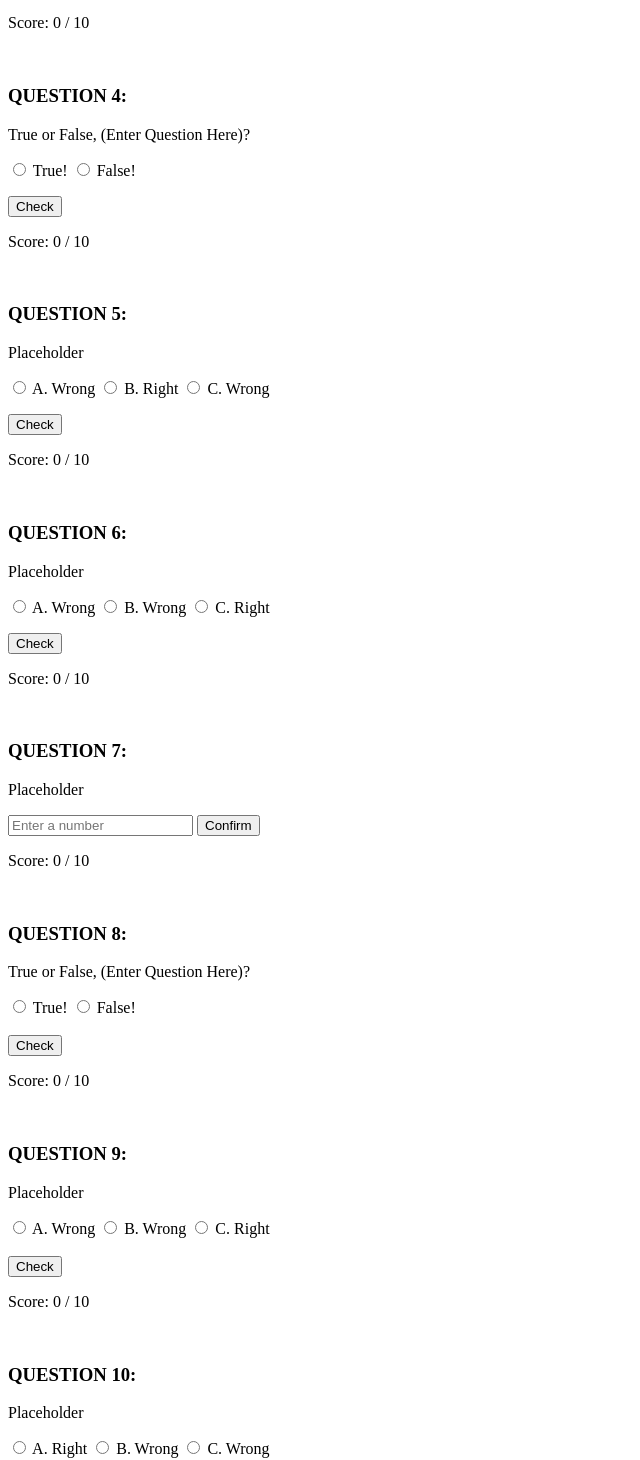
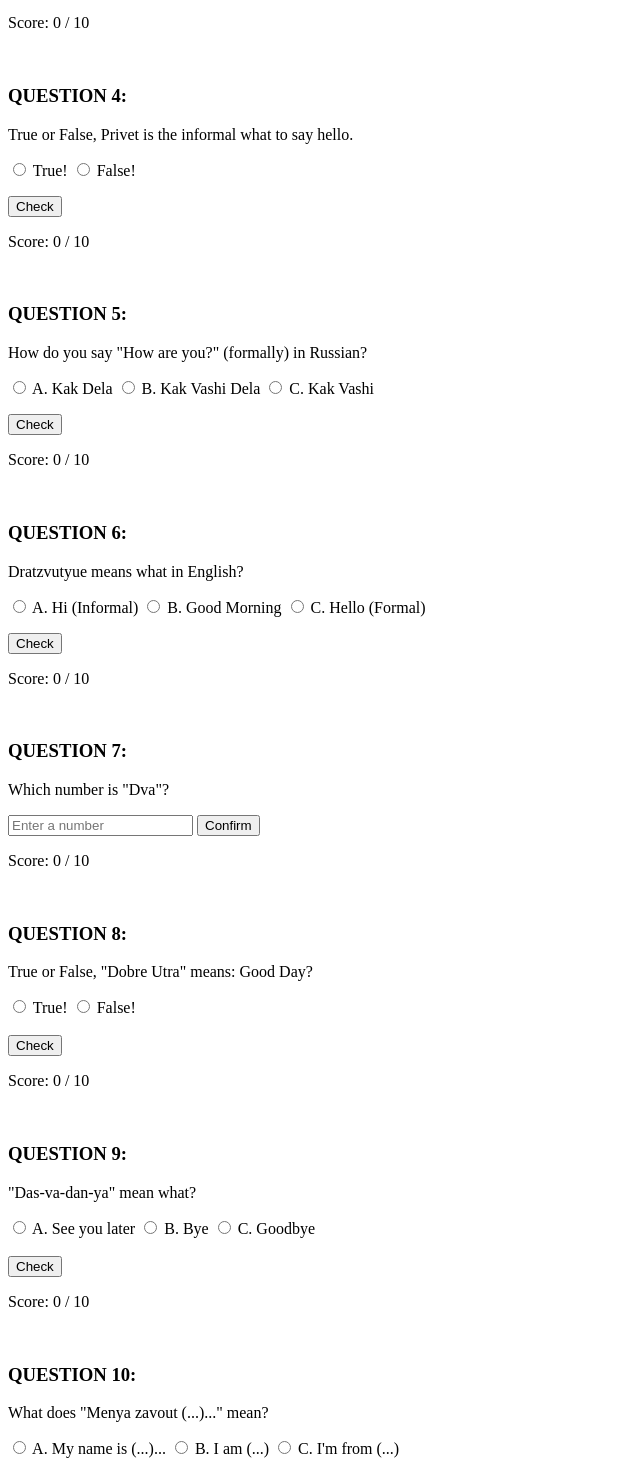
Before and after one commit to marinagreen/Exam-Quiz, a Svelte app: page / in a window 1280 px wide. Shown: the part 651-2111 px from the top of the page, without its empty margins (0-640 px from the left). Built offline with nearby package versions, Linux system fonts and the light colour scheme.

Commit message:
finished the questions, trying to somehow get the while loop working.

```diff
--- a/src/App.svelte
+++ b/src/App.svelte
@@ -2,6 +2,8 @@
 
 let score = 0;
 let result = ''
+let message = ''
+let message1 = 'Thanks for playing!'
 
 let first, second, third, forth, fifth,
 sixth, seventh, eighth, ninth, tenth = ''
@@ -55,7 +57,7 @@ if (a.includes('Q1')) {
 
 // CHECK BUTTON FUNCTION (for text input q's)
 function confirm(b) {
-  if (name === 'one','1'){
+  if (name === 'one'){
     result3 = 'Correct !!'
     score += 1
   } else {
@@ -64,7 +66,7 @@ function confirm(b) {
 }
 
 function confirm1(c) {
-  if (name1 === 'one','1'){
+  if (name1 === 'two'){
     result3 = 'Correct !!'
     score += 1
   } else {
@@ -72,23 +74,8 @@ function confirm1(c) {
   }
 }
 
-// while (score < 5) {
-//   message = "You did well! Thanks for playing"
-//   if  (score > 5)
-//   message = "Good try! Thanks for playing"
-// }
-
-// let message = ''
-// let message1 = 'You did well! Thanks for playing.'
-// let message2 = 'You got them all correct! Well done.'
-// let message3 = 'Have you answered all the questions? Feel free to try again!'
-
-// while (score === 0) {
-// 	  message = message3
-//  ( score < 10)
-//     message = message1
-//  (score === 10 )
-//     message = message2
+// while (score > 5) {
+//   message = message1
 // }
 
 
@@ -181,7 +168,7 @@ function confirm1(c) {
 
 
 <h3>QUESTION 4:</h3>
-<p>True or False, (Enter Question Here)?</p>
+<p>True or False, Privet is the informal what to say hello.</p>
 
 
 <label>
@@ -203,22 +190,22 @@ function confirm1(c) {
 <br>
 
 <h3>QUESTION 5:</h3>
-<p>Placeholder</p>
+<p>How do you say "How are you?" (formally) in Russian?</p>
 
 
 <label>
 	<input type='radio' bind:group={fifth} value='Q5two'>
-	A. Wrong
+	A. Kak Dela
 </label>
 
 <label>
   <input type='radio' bind:group={fifth} value='Q5one'>
-	B. Right
+	B. Kak Vashi Dela
 </label>
 
 <label>
   <input type='radio' bind:group={fifth} value='Q5three'>
-  C. Wrong
+  C. Kak Vashi
 </label>
 
 <p></p>
@@ -232,22 +219,22 @@ function confirm1(c) {
 
 
 <h3>QUESTION 6:</h3>
-<p>Placeholder</p>
+<p>Dratzvutyue means what in English?</p>
 
 
 <label>
 	<input type='radio' bind:group={sixth} value='Q6three'>
-	A. Wrong
+	A. Hi (Informal)
 </label>
 
 <label>
   <input type='radio' bind:group={sixth} value='Q6two'>
-	B. Wrong
+	B. Good Morning
 </label>
 
 <label>
   <input type='radio' bind:group={sixth} value='Q6one'>
-  C. Right
+  C. Hello (Formal)
 </label>
 
 <p></p>
@@ -260,7 +247,7 @@ function confirm1(c) {
 
 
 <h3>QUESTION 7:</h3>
-<p>Placeholder</p>
+<p>Which number is "Dva"?</p>
 
 <input type='text' bind:value={name1} placeholder ='Enter a number'>
 
@@ -272,7 +259,7 @@ function confirm1(c) {
 
 
 <h3>QUESTION 8:</h3>
-<p>True or False, (Enter Question Here)?</p>
+<p>True or False, "Dobre Utra" means: Good Day?</p>
 
 <label>
 	<input type='radio' bind:group={eighth} value='Q8two'>
@@ -291,22 +278,22 @@ function confirm1(c) {
 <br>
 
 <h3>QUESTION 9:</h3>
-<p>Placeholder</p>
+<p>"Das-va-dan-ya" mean what?</p>
 
 
 <label>
 	<input type='radio' bind:group={ninth} value='Q9two'>
-	A. Wrong
+	A. See you later
 </label>
 
 <label>
   <input type='radio' bind:group={ninth} value='Q9three'>
-	B. Wrong
+	B. Bye
 </label>
 
 <label>
   <input type='radio' bind:group={ninth} value='Q9one'>
-  C. Right
+  C. Goodbye
 </label>
 
 <br><br>
@@ -318,22 +305,22 @@ function confirm1(c) {
 
 
 <h3>QUESTION 10:</h3>
-<p>Placeholder</p>
+<p>What does "Menya zavout (...)..." mean?</p>
 
 
 <label>
 	<input type='radio' bind:group={tenth} value='Q10one'>
-	A. Right
+	A. My name is (...)...
 </label>
 
 <label>
-  <input type='radio' bind:group={ninth} value='Q10three'>
-	B. Wrong
+  <input type='radio' bind:group={tenth} value='Q10three'>
+	B. I am (...)
 </label>
 
 <label>
-  <input type='radio' bind:group={ninth} value='Q10two'>
-  C. Wrong
+  <input type='radio' bind:group={tenth} value='Q10two'>
+  C. I'm from (...)
 </label>
 
 <br><br>
@@ -343,4 +330,4 @@ function confirm1(c) {
 
 <br>
 
-<!-- <h3>{message}</h3> -->
+<h3>{message}</h3>
```
